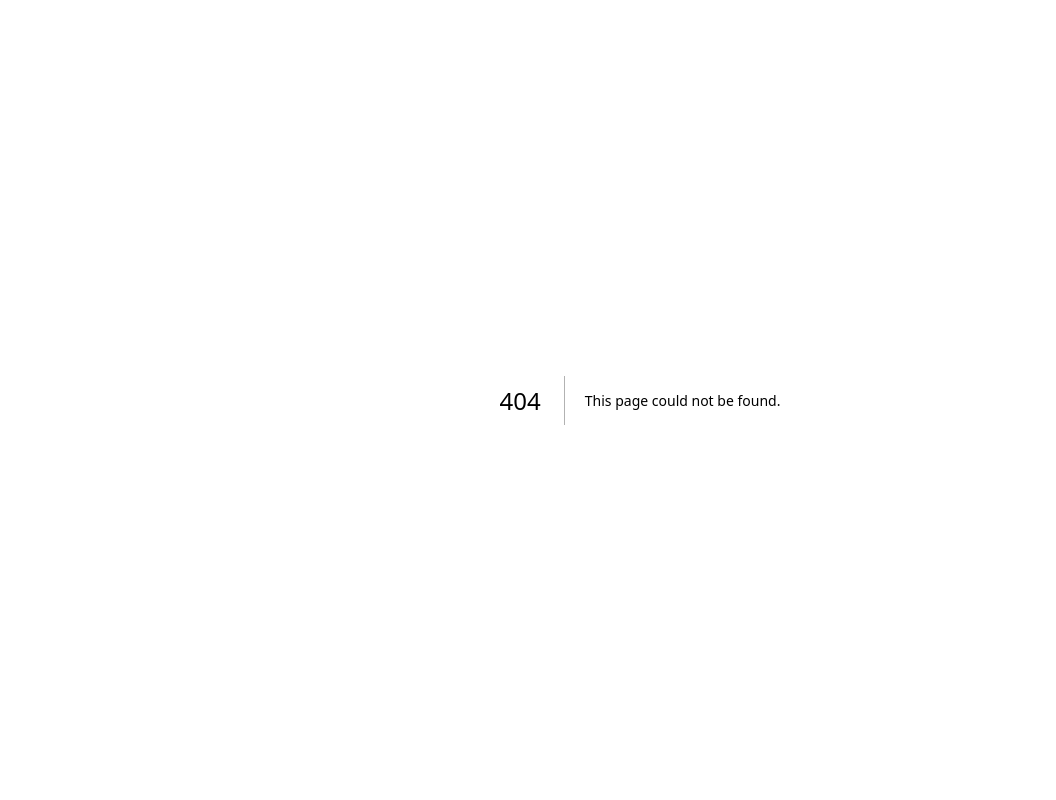
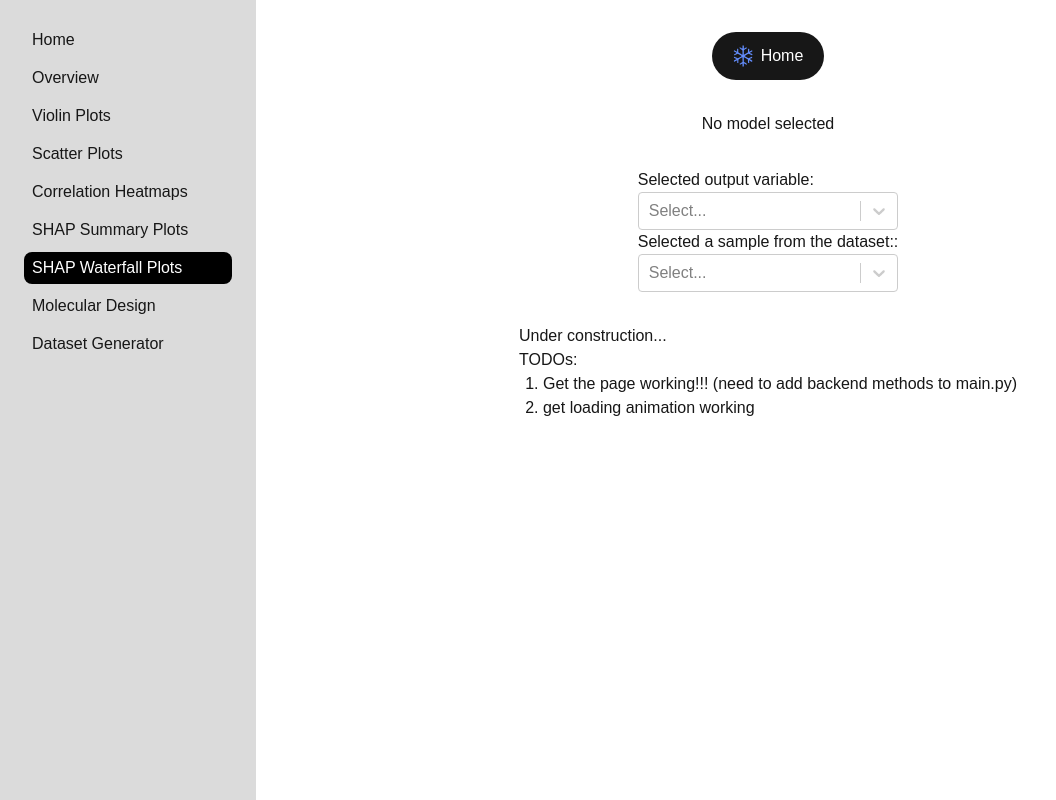
Before and after one commit to kylecsnow/js-ml-dashboard, a Next.js app in the folder frontend/: page /shap-waterfall-plots in a window 1280 px wide. Before the commit this address had no page. Shown: the whole page, without its empty margins (0-1056 px from the left). Built offline with nearby package versions, Linux system fonts and the light colour scheme; no server answers.

Commit message:
add SHAP waterfall plot page, correctly this time, still WIP

```diff
--- /dev/null
+++ b/frontend/app/shap-waterfall-plots/page.tsx
@@ -0,0 +1,153 @@
+'use client';
+
+import dynamic from 'next/dynamic';
+import Image from "next/image";
+import Link from 'next/link';
+import Select from 'react-select';
+import Sidebar from '../components/Sidebar';
+import { useState, useEffect } from 'react';
+import { useModel } from '../contexts/ModelContext';
+
+const Plot = dynamic(() => import('react-plotly.js'), { ssr: false });
+
+// TODO: don't re-make this interface in every page; pull it out into some other place and then import it in each of your pages.
+interface PlotDataType {
+    data: any[];
+    layout: any;
+}
+
+const ShapSummaryPlotsPage = () => {
+  const { selectedModel } = useModel();
+  const [plotData, setPlotData] = useState<PlotDataType | null>(null);
+  const [outputVariableOptions, setOutputVariableOptions] = useState<{ value: string; label: string }[]>([]);
+  const [selectedOutputVariable, setSelectedOutputVariable] = useState<string[]>();
+
+
+  useEffect(() => {
+    const fetchOutputVariableOptions = async () => {
+      if (selectedModel) {
+        try {
+          // const response = await fetch(`http://localhost:8000/api/output-variable-options/${selectedModel}`);
+          const response = await fetch(`./api/output-variable-options/${selectedModel}`);
+          const data = await response.json();
+          const options = data.output_variable_options.map((option: string) => ({ value: option, label: option }));
+          setOutputVariableOptions(options);
+
+          // Set the first option as selected by default
+          if (options.length >= 1) {
+            setSelectedOutputVariable(options[0].value);
+          }
+        } catch (error) {
+          console.error('Error fetching variable options:', error);
+        }
+      }
+    };
+
+    fetchOutputVariableOptions();
+  }, [selectedModel]);
+
+
+
+  useEffect(() => {
+    async function fetchShapWaterfallPlotData() {
+      try {
+        const response = await fetch(
+          `./api/shap-waterfall-plots/${selectedModel}`, {
+            method: 'POST',
+            headers: {
+              'Content-Type': 'application/json',
+            },
+            body: JSON.stringify({ selected_output: selectedOutputVariable }), // Send as JSON
+          }
+        );
+        const data = await response.json();
+        setPlotData(data.plot_data);
+      } catch (error) {
+        console.error('Error fetching scatter plot data:', error);
+      }
+    };
+
+    fetchShapWaterfallPlotData();
+  }, [selectedModel, selectedOutputVariable]);
+
+
+  return (
+    <div className="flex min-h-screen">
+      <Sidebar />
+
+      <div className="flex-1 flex flex-col items-center p-8 gap-8">
+        <div className="flex gap-4 items-center flex-col sm:flex-row">
+          <Link
+            className="rounded-full border border-solid border-transparent transition-colors flex items-center justify-center bg-foreground text-background gap-2 hover:bg-[#383838] dark:hover:bg-[#ccc] text-sm sm:text-base h-10 sm:h-12 px-4 sm:px-5"
+            href="./"
+          >
+            <Image
+              className="dark:invert"
+              src="/snowflake.svg"
+              alt="My snowflake logomark"
+              width={20}
+              height={20}
+            />
+            Home
+          </Link>
+
+        </div>
+        <div>
+          <h2>
+            {selectedModel
+              ? `Selected model: ${selectedModel}`
+              : 'No model selected'
+            }
+          </h2>
+        </div>
+        <div className="relative">
+        <label>{"Selected output variable:"}</label>
+        <Select
+            options={outputVariableOptions}
+            onChange={(selected: { value: string; label: string } | null) => {
+              if (selected) {
+                setSelectedOutputVariable([selected.value]);
+              }
+            }}
+            value={outputVariableOptions.filter(option => selectedOutputVariable?.includes(option.value))} // Set selected values
+            name="selected-variables"
+            classNamePrefix="select"
+          />
+        <label>{"Selected a sample from the dataset::"}</label>
+        <Select
+            options={outputVariableOptions}
+            onChange={(selected: { value: string; label: string } | null) => {
+              if (selected) {
+                setSelectedOutputVariable([selected.value]);
+              }
+            }}
+            value={outputVariableOptions.filter(option => selectedOutputVariable?.includes(option.value))} // Set selected values
+            name="selected-variables"
+            classNamePrefix="select"
+          />
+        </div>
+        <div>
+          <h1>Under construction...</h1>
+          <h3>TODOs:</h3>
+          <ol className="list-decimal ml-6">
+            <li>Get the page working!!! (need to add backend methods to main.py)</li>
+            <li>get loading animation working</li>
+          </ol>
+        </div>
+        <div className="w-full max-w-8xl mx-auto">
+          {plotData && (
+            <Plot
+              data={plotData.data}
+              layout={plotData.layout}
+              config={{ responsive: true }}
+              style={{ width: '100%', height: '750px' }}
+            />
+          )}
+        </div>
+      </div>
+    </div>
+  );
+};
+
+
+export default ShapSummaryPlotsPage;
```
